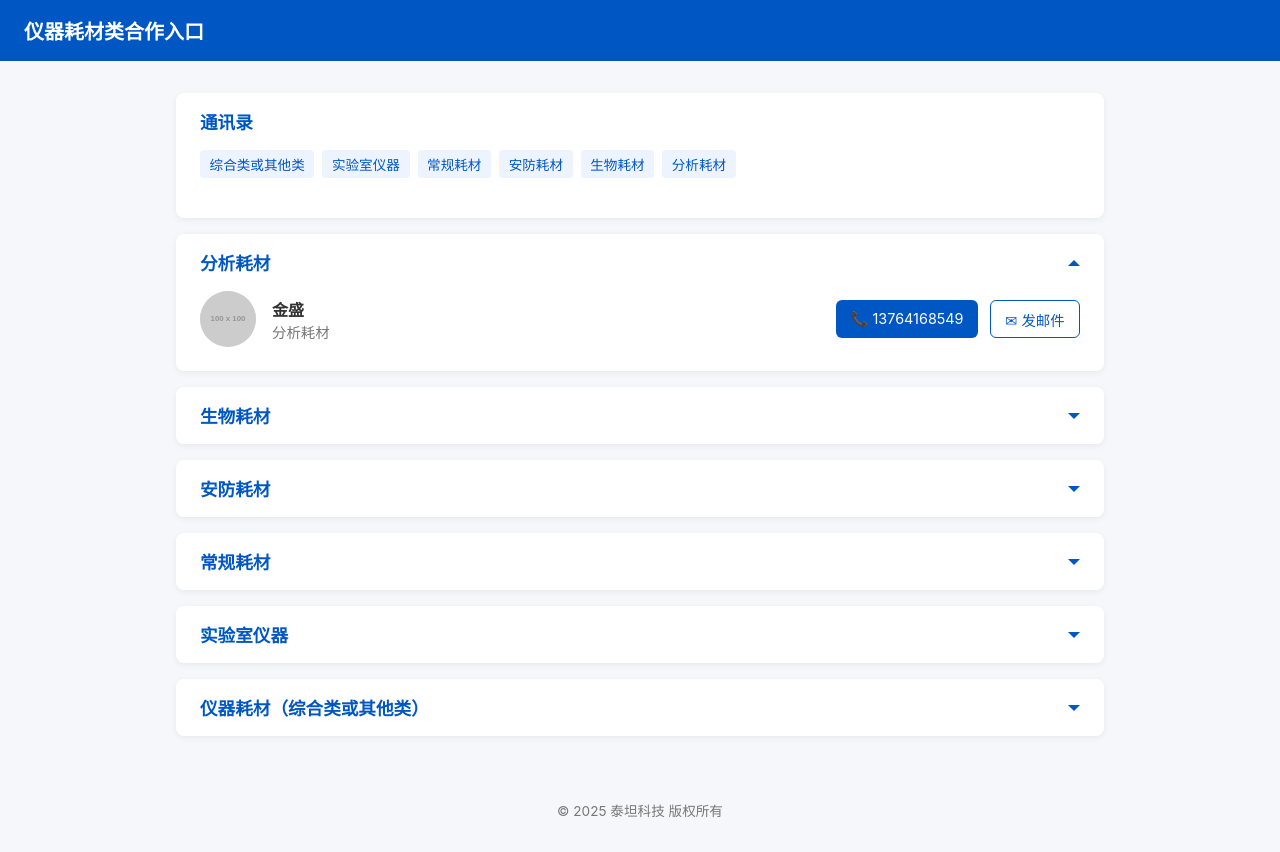
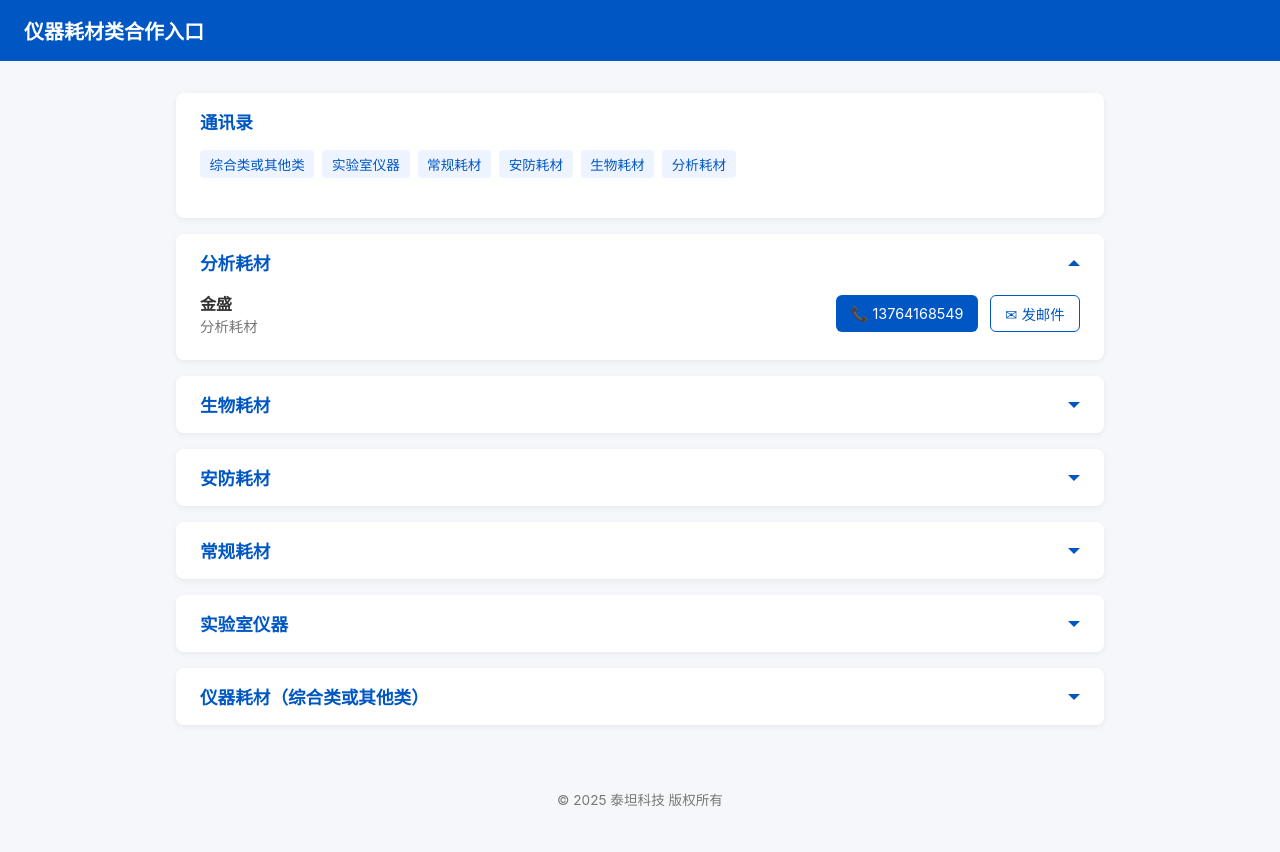
Before and after one commit to urfoodie/my-titan-web, a plain HTML site: page index.html in a window 1280 px wide. Drawn offline with Linux system fonts and the light colour scheme; placeholder pictures from the web are drawn by us.

Commit message:
Update index.html

```diff
--- a/index.html
+++ b/index.html
@@ -204,7 +204,6 @@
               <div class="fold-content show">
                 <div class="inner">
                   <div class="contact">
-                    <img src="https://via.placeholder.com/100x100/0057c3/ffffff?text=金" alt="金盛">
                     <div class="info">
                       <div class="name">
                         金盛
@@ -237,7 +236,6 @@
                 <div class="fold-content">
                   <div class="inner">
                     <div class="contact">
-                      <img src="https://via.placeholder.com/100x100/0057c3/ffffff?text=陈" alt="陈梅">
                       <div class="info">
                         <div class="name">
                           陈梅
@@ -270,7 +268,6 @@
                   <div class="fold-content">
                     <div class="inner">
                       <div class="contact">
-                        <img src="https://via.placeholder.com/100x100/0057c3/ffffff?text=邵" alt="邵闻超">
                         <div class="info">
                           <div class="name">
                             邵闻超
@@ -303,7 +300,6 @@
                     <div class="fold-content">
                       <div class="inner">
                         <div class="contact">
-                          <img src="https://via.placeholder.com/100x100/0057c3/ffffff?text=张" alt="张小娟">
                           <div class="info">
                             <div class="name">
                               张小娟
@@ -336,7 +332,6 @@
                       <div class="fold-content">
                         <div class="inner">
                           <div class="contact">
-                            <img src="https://via.placeholder.com/100x100/0057c3/ffffff?text=楼" alt="楼兰兰">
                             <div class="info">
                               <div class="name">
                                 楼兰兰
@@ -369,7 +364,6 @@
                         <div class="fold-content">
                           <div class="inner">
                             <div class="contact">
-                              <img src="https://via.placeholder.com/100x100/0057c3/ffffff?text=蔡" alt="蔡伟凤">
                               <div class="info">
                                 <div class="name">
                                   蔡伟凤
```
